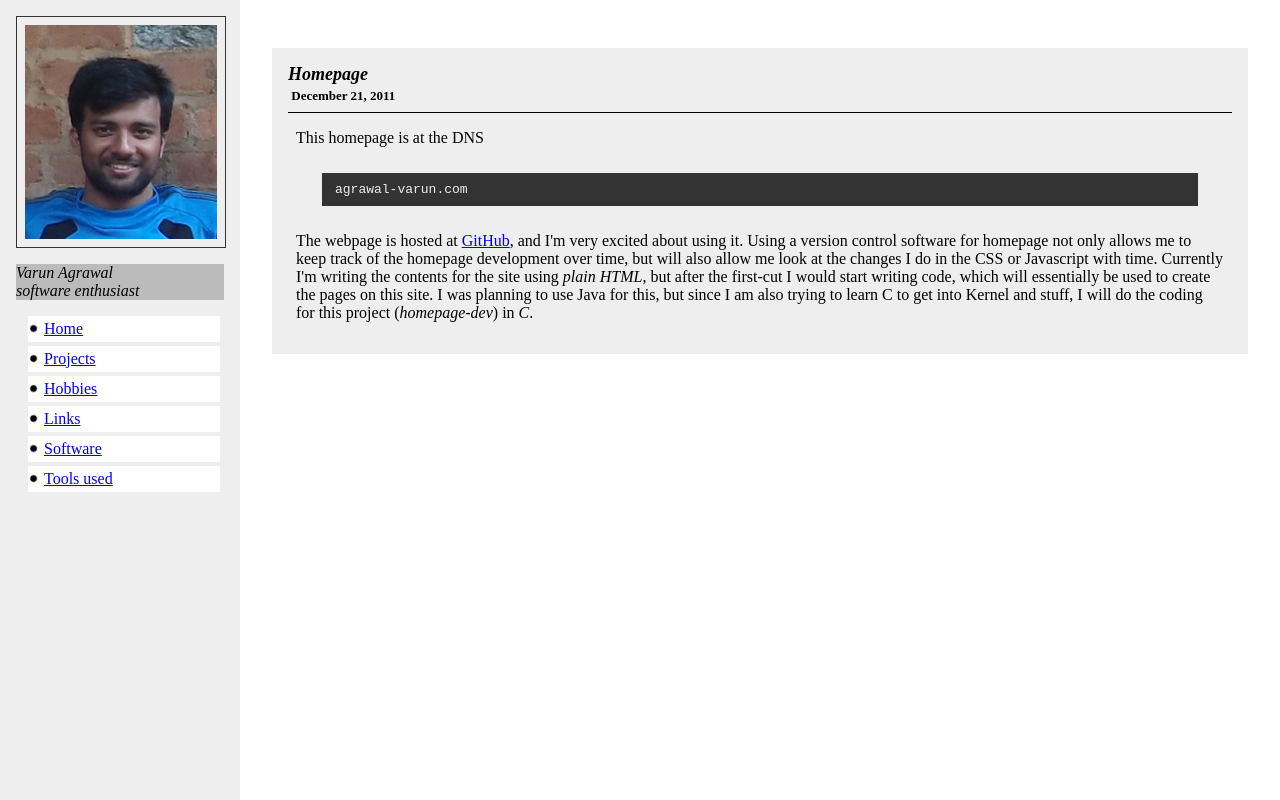
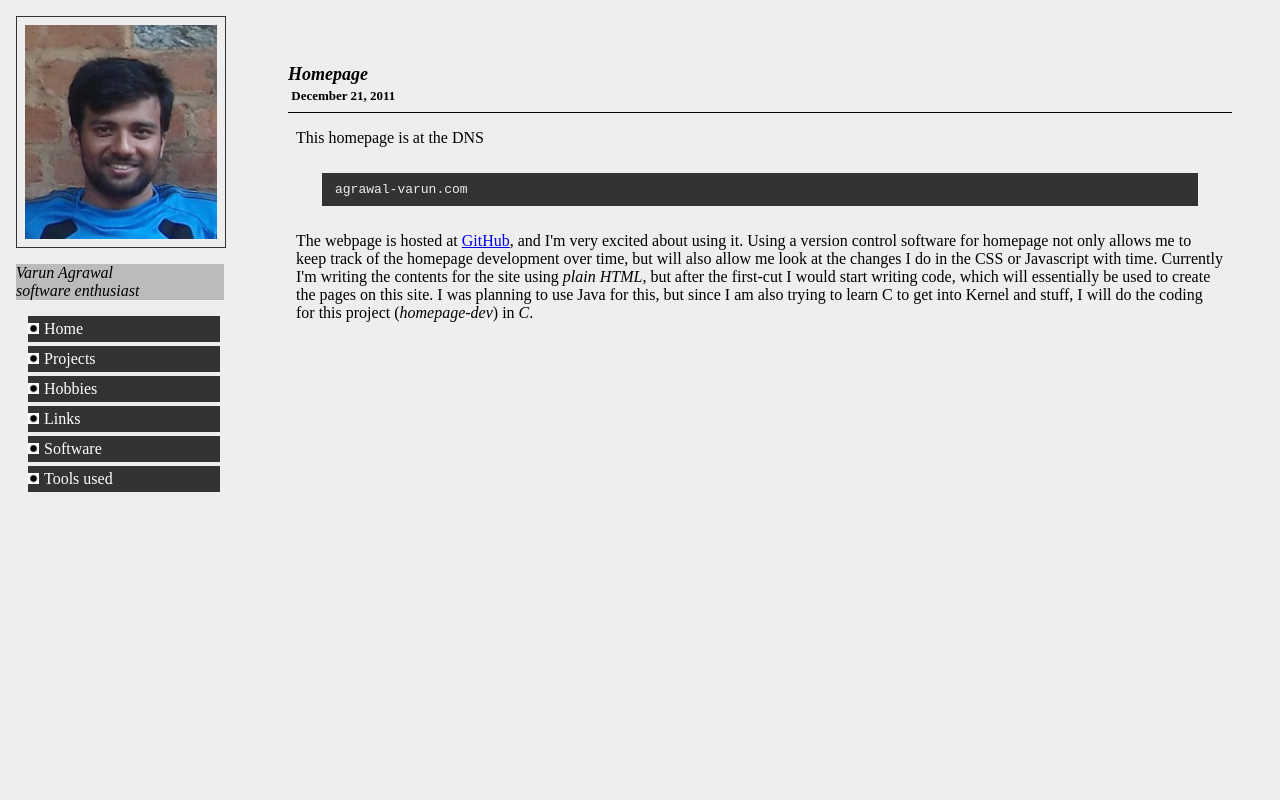
Before and after one commit to varun729/varun729.github.com, a plain HTML site: page index.html in a window 1280 px wide. Drawn offline with Linux system fonts and the light colour scheme.

Commit message:
#11 changed the CSS, to make the page look cleaner

```diff
--- a/css/homepage.css
+++ b/css/homepage.css
@@ -37,7 +37,7 @@ left: 15em; /*Set left value to WidthOfFrameDiv*/
 right: 0;
 bottom: 0;
 overflow: auto;
-background: #ffffff;
+background: #eeeeee;
 }
 
 .in{
@@ -63,32 +63,36 @@ background-color: #bbbbbb;
 padding-left: 0.5em;
 }
 
+#links a {
+text-decoration: none;
+}
+
 a #link {
 margin: 0.25em;
 padding: 0.25em;
 padding-left: 1em;
-background-color: #ffffff;
-/*background-image: url("../img/pointer.png");*/
+background-color: #333333;
 background-image: url("../img/dot.gif");
 background-position: left center;
 background-repeat: no-repeat;
 background-size: 0.7em 0.7em;
+color: #ffffff;
 }
 
 a:link #link {
-background-color: #ffffff;
+background-color: #333333;
+color: #ffffff;
 }
 
 a:visited #link {
-
+color: #dddddd;
 }
 
 a:hover #link {
-background-color: #bbbbbb;
+background-color: #111111;
 }
 
 a:active #link {
-
 }
 
 #item {
```
